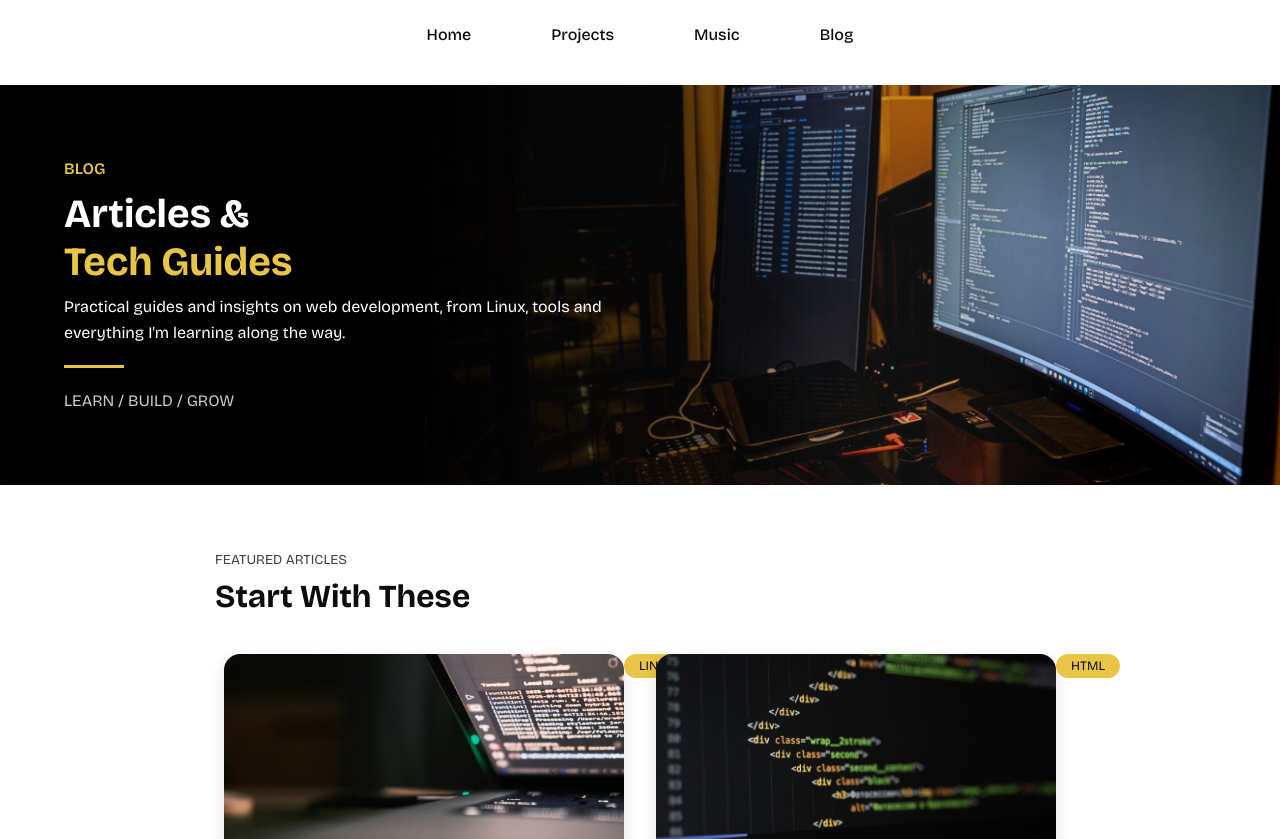
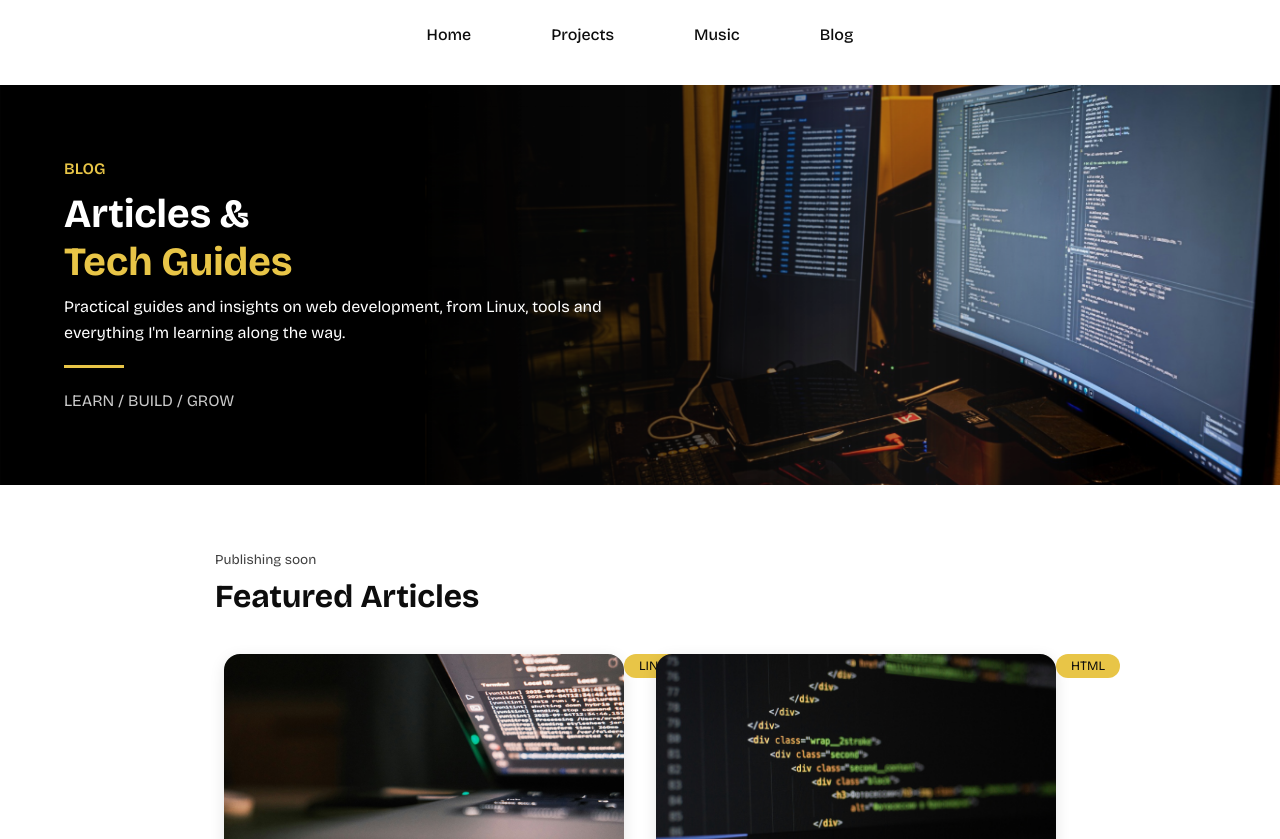
Before and after one commit to Lebo-Madikane/lebo-madikane, a Next.js app: page /blog in a window 1280 px wide. Shown: the top 839 px of the page. Built offline with nearby package versions, Linux system fonts and the light colour scheme.

Commit message:
update blog header text

```diff
--- a/src/app/blog/blogClient.js
+++ b/src/app/blog/blogClient.js
@@ -73,8 +73,9 @@ export default function BlogClient() {
                         </div>
                     </div>
                     <div className={styles.blogHeader}>
-                        <p>FEATURED ARTICLES</p>
-                        <h2>Start With These</h2>
+                        <p>Publishing soon</p>
+                        <h2>Featured Articles</h2>
+                        {/* <h2>Start With These</h2> */}
                     </div>
                     <div className={styles.blogCardContainer}>
                         {blogCardInfo.map((blogCard) => (
```
